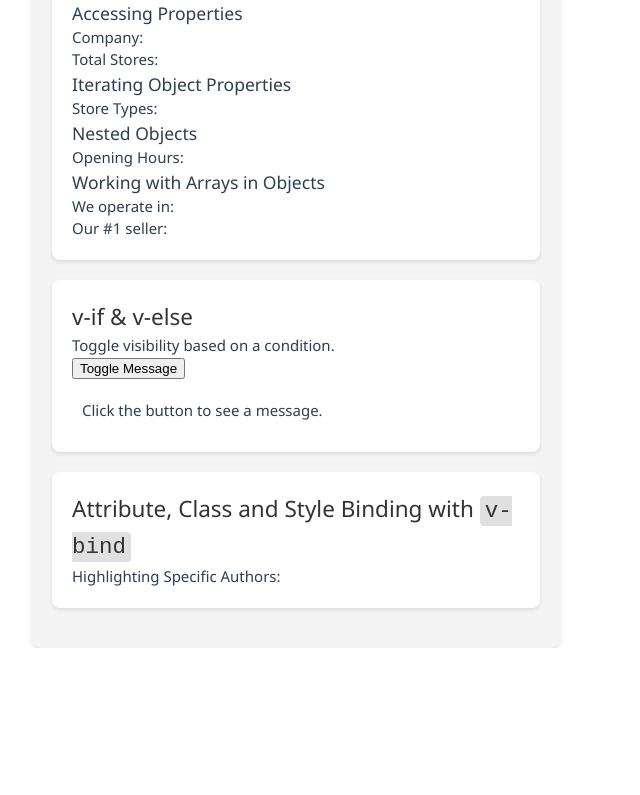
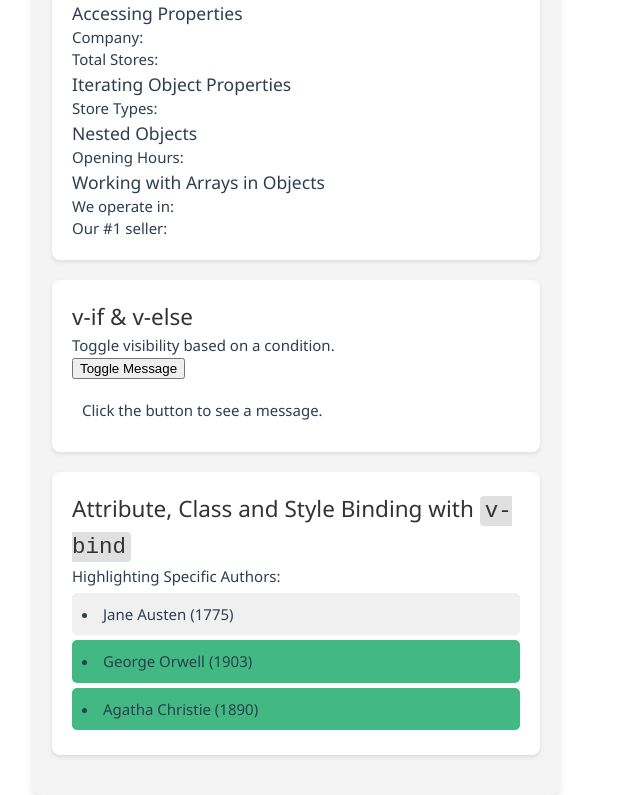
Before and after one commit to yangunro/FIT5032--efolio, a Vue app: page / in a window 1280 px wide. Shown: the part 1023-1818 px from the top of the page, without its empty margins (0-640 px from the left). Before the commit the page ends 1671 px from the top, so only its background shows below. Built offline with nearby package versions, Linux system fonts and the light colour scheme.

Commit message:
update task5

```diff
--- a/src/components/JSON.vue
+++ b/src/components/JSON.vue
@@ -95,7 +95,13 @@
     <section class="lab-section">
       <h2>Attribute, Class and Style Binding with <code>v-bind</code></h2>
       <p>Highlighting Specific Authors:</p>
-
+        <li
+          v-for="author in authors"
+          :key="author.id"
+          :class="{highlight: author.birthYear > 1850}"
+        >
+          {{ author.name }} ({{ author.birthYear }})
+        </li>
     </section>
   </div>
 </template>
```
